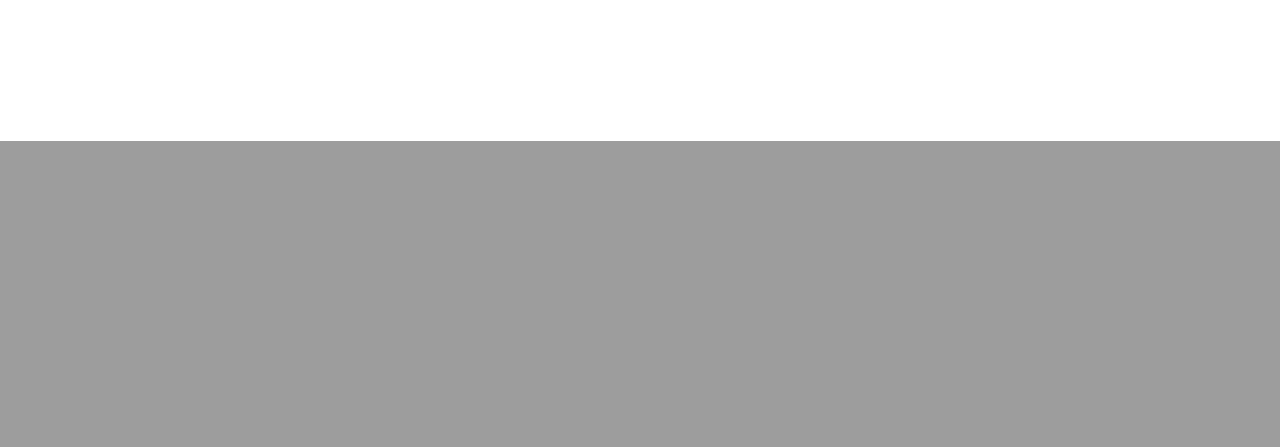
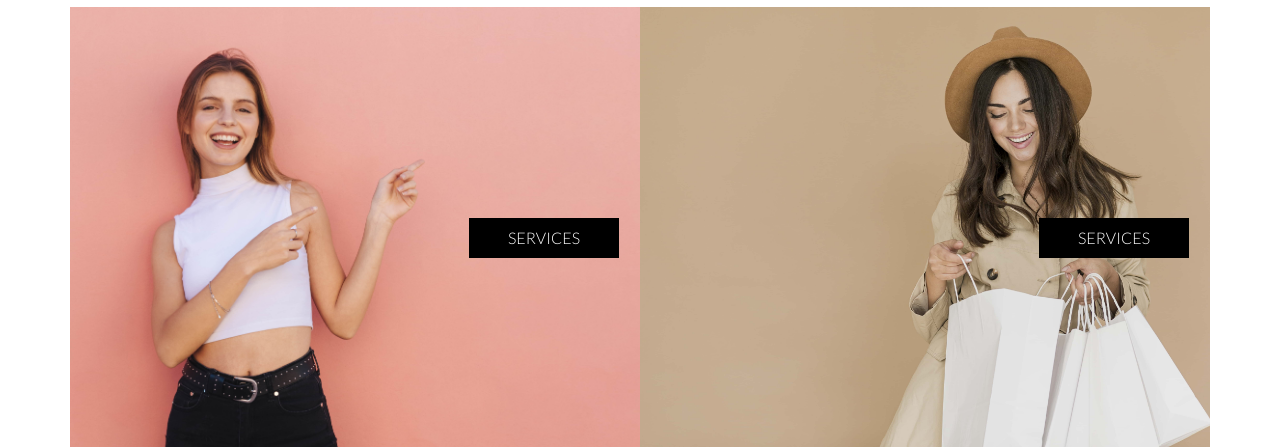
Before and after one commit to davidosongschool/salon_management_v1, a Django app: page / in a window 1280 px wide. Shown: the part 659-1106 px from the top of the page. Before the commit the page ends 800 px from the top, so only its background shows below. Run offline with Django 3.2, Linux system fonts and the light colour scheme; some libraries are stand-ins or nearby versions.

Commit message:
added images for services and shop link to home page

```diff
--- a/home/templates/home/index.html
+++ b/home/templates/home/index.html
@@ -11,4 +11,18 @@
 <div class="book-btn">BOOK NOW</div>
 </div>
 </div>
+<div class="container mt-2">
+<div class="row">
+<div class="col-6 left-section-services">
+    <div class="book-btn-container-2">
+        <div class="book-btn">SERVICES</div>
+        </div>
+</div>
+<div class="col-6 right-section-shop">
+    <div class="book-btn-container-2">
+        <div class="book-btn">SERVICES</div>
+        </div>
+</div>
+</div>
+</div>
 {% endblock %}
--- a/static/css/base.css
+++ b/static/css/base.css
@@ -45,11 +45,28 @@
 }
 
 .hero-container {
-height: calc(70vh - 80px);
+min-height: calc(70vh - 80px);
 background-image: url('/media/hero.jpg');
 background-size: cover;
 position: relative;
 }
+
+.left-section-services{
+    min-height: calc(55vh);
+    background-image: url('/media/pink-image.jpg');
+    background-size: cover;
+    position: relative;
+
+}
+
+.right-section-shop{
+    min-height: calc(55vh);
+    background-image: url('/media/gold-image.jpg');
+    background-size: cover;
+    position: relative;
+
+}
+
 
 .shopping-cart-text{
     font-size: 12px;
@@ -77,6 +94,11 @@
 top: 40%;
 left: 60%;
 }
+.book-btn-container-2
+{position: absolute;
+top: 48%;
+left: 70%;
+}
 .book-btn{
 background-color: #000;
 color: #fff;
```
Also changed, not shown: products/templates/products/products.html (+4 -3 lines), db.sqlite3, media/gold-image.jpg (added), media/pink-image.jpg (added).
